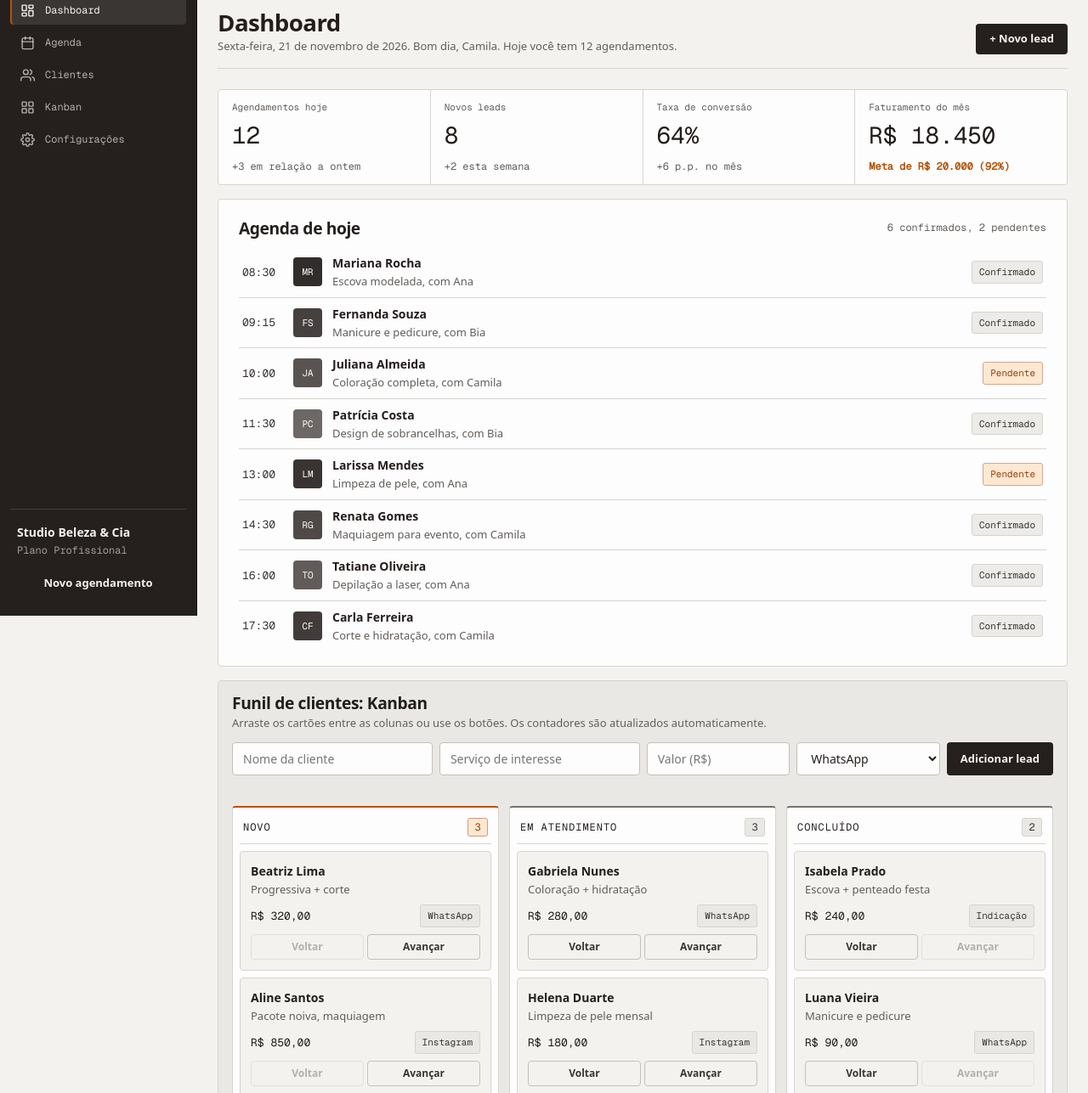
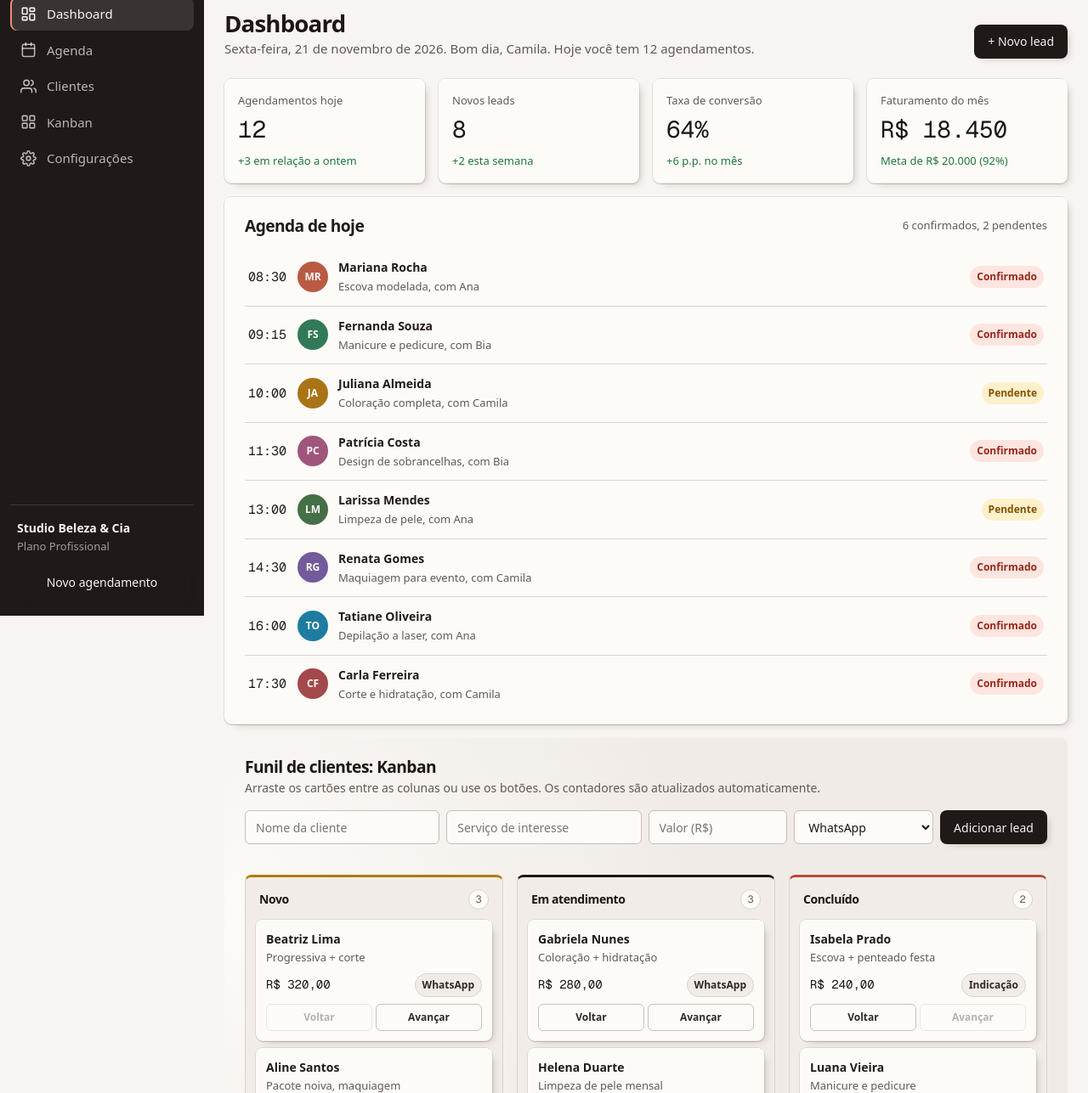
Before and after one commit to pedro-o-bueno/portfolio, a plain HTML site: page dashboard/index.html in a window 1280 px wide. Shown: the part 75-1362 px from the top of the page at 85% size. Drawn offline with nearby package versions, Linux system fonts and the light colour scheme; a web font is replaced by a local one.

Commit message:
revert(dashboard): restaura design anterior (rodada 1)

```diff
--- a/dashboard/base.css
+++ b/dashboard/base.css
@@ -17,7 +17,7 @@ button, input, select, textarea { font: inherit; }
 .container { width: 100%; max-width: var(--container); margin-inline: auto; padding-inline: var(--gutter); box-sizing: border-box; }
 .num, .figure, td.num { font-variant-numeric: tabular-nums; }
 .visually-hidden { position: absolute; width: 1px; height: 1px; overflow: hidden; clip-path: inset(50%); white-space: nowrap; }
-[data-slot] { position: relative; overflow: hidden; background: var(--color-paper-2, var(--color-paper)); }
+[data-slot] { position: relative; overflow: hidden; background: linear-gradient(160deg, var(--color-paper-2, var(--color-paper)), var(--color-paper-3, var(--color-paper))); }
 [data-slot] > img { position: absolute; inset: 0; width: 100%; height: 100%; object-fit: cover; z-index: 1; }
 [data-slot]:has(> img) > :not(img):not([data-keep]) { display: none !important; }
 @media (max-width: 60rem) { :root { --gutter: 24px; --section-gap-s: 80px; --section-gap: 96px; --section-gap-l: 120px; } }
--- a/dashboard/style.css
+++ b/dashboard/style.css
@@ -3,27 +3,24 @@
  * axes: light/grotesk-sans/warm · posture: restrained · contrast: pass · v2.0.0 */
 /* Hallmark · critique: P pass · H pass · E pass · S pass · R pass · V pass · weakest: board density, columns stack to one below 860px so cards stay readable */
 /* Hallmark · waivers: none */
-/* Round 2 redesign: operations console — flat warm gray #F5F4F0, ink, single ochre #B45309 used only for active states and key data. Dense, tabular, no shadows, no gradients. */
 :root {
-  --color-ok-bg: oklch(94% 0.004 80);
-  --color-wait: #92400E;
-  --color-wait-bg: oklch(95% 0.045 60);
-  --color-paid-bg: oklch(94% 0.004 80);
-  --color-paid-deep: oklch(32% 0.01 55);
-  --color-col-novo: #B45309;
-  --color-col-idle: oklch(55% 0.008 60);
-  --color-board-rule: oklch(18% 0.008 50);
-  --color-av-1: oklch(30% 0.008 55);
-  --color-av-2: oklch(38% 0.008 55);
-  --color-av-3: oklch(45% 0.008 55);
-  --color-av-4: oklch(52% 0.008 55);
-  --color-av-5: oklch(33% 0.008 55);
-  --color-av-6: oklch(41% 0.008 55);
-  --color-av-7: oklch(48% 0.008 55);
-  --color-av-8: oklch(36% 0.008 55);
-  --sidebar-w: 232px;
-  --content-max: 1240px;
-  --control-h: 36px;
+  --color-ok-bg: oklch(95% 0.05 150);
+  --color-wait: oklch(48% 0.13 80);
+  --color-wait-bg: oklch(96% 0.05 85);
+  --color-paid-bg: oklch(95% 0.04 30);
+  --color-paid-deep: oklch(45% 0.15 30);
+  --color-col-novo: oklch(62% 0.14 80);
+  --color-av-1: oklch(58% 0.13 35);
+  --color-av-2: oklch(52% 0.09 160);
+  --color-av-3: oklch(60% 0.12 75);
+  --color-av-4: oklch(55% 0.11 350);
+  --color-av-5: oklch(50% 0.08 145);
+  --color-av-6: oklch(52% 0.10 300);
+  --color-av-7: oklch(55% 0.10 230);
+  --color-av-8: oklch(52% 0.12 20);
+  --sidebar-w: 240px;
+  --content-max: 1180px;
+  --control-h: 40px;
 }
 
 * { box-sizing: border-box; margin: 0; padding: 0; }
@@ -31,7 +28,7 @@
 body {
   background: var(--color-paper);
   color: var(--color-ink);
-  font-size: 14px;
+  font-size: 15px;
   line-height: 1.5;
 }
 
@@ -53,27 +50,26 @@ input, select { font-size: 14px; }
   left: 0; top: 0; bottom: 0;
   height: 100vh;
   padding: var(--space-md) var(--space-sm);
-  border-right: 1px solid var(--color-board-rule);
 }
 
 .logo {
   display: flex;
   align-items: center;
   gap: var(--space-xs);
-  font-size: 18px;
+  font-size: 19px;
   font-weight: 600;
   color: var(--color-board-type);
   padding: var(--space-2xs) var(--space-xs) var(--space-md);
   letter-spacing: var(--tracking-display);
 }
 .logo-mark {
-  width: 34px; height: 34px;
+  width: 36px; height: 36px;
   background: var(--color-cotton);
   color: var(--color-print);
   border-radius: var(--radius-stock);
   display: grid; place-items: center;
   flex-shrink: 0;
-  border: 1px solid var(--color-rule);
+  box-shadow: var(--edge-stock);
 }
 
 .nav { display: flex; flex-direction: column; gap: var(--space-2xs); }
@@ -83,23 +79,21 @@ input, select { font-size: 14px; }
   gap: var(--space-sm);
   padding: var(--space-xs) var(--space-sm);
   border-radius: var(--radius-stock);
-  color: color-mix(in oklab, var(--color-board-type) 68%, transparent);
-  font-family: var(--font-outlier);
-  font-size: 12px;
-  font-weight: 400;
+  color: color-mix(in oklab, var(--color-board-type) 72%, transparent);
+  font-weight: 500;
   transition: background-color var(--dur-micro) var(--ease-out), color var(--dur-micro) var(--ease-out);
 }
-.nav-item svg { width: 17px; height: 17px; flex-shrink: 0; }
+.nav-item svg { width: 19px; height: 19px; flex-shrink: 0; }
 .nav-item:hover { background: color-mix(in oklab, var(--color-board-type) 8%, transparent); color: var(--color-board-type); }
 .nav-item.active {
-  background: color-mix(in oklab, var(--color-board-type) 10%, transparent);
+  background: color-mix(in oklab, var(--color-board-type) 12%, transparent);
   color: var(--color-board-type);
   box-shadow: inset 2px 0 0 var(--color-accent);
 }
 
 .sidebar-footer { margin-top: auto; padding: var(--space-md) var(--space-xs) var(--space-2xs); border-top: 1px solid color-mix(in oklab, var(--color-board-type) 14%, transparent); }
 .sidebar-business { font-weight: 600; color: var(--color-board-type); font-size: 14px; }
-.sidebar-plan { color: color-mix(in oklab, var(--color-board-type) 60%, transparent); font-size: 12px; font-family: var(--font-outlier); margin: var(--space-3xs) 0 var(--space-sm); }
+.sidebar-plan { color: color-mix(in oklab, var(--color-board-type) 60%, transparent); font-size: 13px; margin: var(--space-3xs) 0 var(--space-sm); }
 
 /* ---------- MAIN / TOPBAR ---------- */
 .main { flex: 1; min-width: 0; display: flex; flex-direction: column; margin-left: var(--sidebar-w); }
@@ -122,17 +116,17 @@ input, select { font-size: 14px; }
   align-items: center;
   gap: var(--space-xs);
   background: var(--color-paper-2);
-  border: 1px solid var(--color-rule-2);
+  border: 1px solid var(--color-rule);
   border-radius: var(--radius-input);
   padding: var(--space-xs) var(--space-sm);
 }
-.search svg { width: 16px; height: 16px; color: var(--color-muted); flex-shrink: 0; }
-.search input { border: 0; outline: 0; background: transparent; width: 100%; color: var(--color-ink); font-family: var(--font-outlier); font-size: 13px; }
+.search svg { width: 17px; height: 17px; color: var(--color-muted); flex-shrink: 0; }
+.search input { border: 0; outline: 0; background: transparent; width: 100%; color: var(--color-ink); }
 .topbar-right { margin-left: auto; display: flex; align-items: center; gap: var(--space-sm); }
 
 .icon-btn {
   position: relative;
-  width: 36px; height: 36px;
+  width: 38px; height: 38px;
   border: 1px solid var(--color-rule-2);
   border-radius: var(--radius-input);
   background: transparent;
@@ -140,27 +134,26 @@ input, select { font-size: 14px; }
   color: var(--color-muted);
   transition: background-color var(--dur-micro) var(--ease-out), color var(--dur-micro) var(--ease-out);
 }
-.icon-btn svg { width: 17px; height: 17px; }
+.icon-btn svg { width: 18px; height: 18px; }
 .icon-btn:hover { background: var(--color-paper-2); color: var(--color-ink); }
 
 .user-chip { display: flex; align-items: center; gap: var(--space-xs); }
 .avatar {
-  width: 36px; height: 36px;
-  border-radius: var(--radius-stock);
+  width: 38px; height: 38px;
+  border-radius: 50%;
   background: var(--color-board);
   color: var(--color-board-type);
-  font-family: var(--font-outlier);
-  font-weight: 400; font-size: 12px;
+  font-weight: 600; font-size: 13px;
   display: grid; place-items: center;
   flex-shrink: 0;
 }
 .user-info { line-height: 1.25; }
-.user-info strong { display: block; font-size: 13px; }
-.user-info small { color: var(--color-muted); font-size: 12px; font-family: var(--font-outlier); }
+.user-info strong { display: block; font-size: 14px; }
+.user-info small { color: var(--color-muted); font-size: 12px; }
 
 .menu-btn {
   display: none;
-  width: 36px; height: 36px;
+  width: 38px; height: 38px;
   border: 1px solid var(--color-rule-2);
   border-radius: var(--radius-input);
   background: transparent;
@@ -178,11 +171,9 @@ input, select { font-size: 14px; }
   justify-content: space-between;
   gap: var(--space-md);
   margin-bottom: var(--space-lg);
-  padding-bottom: var(--space-md);
-  border-bottom: 1px solid var(--color-rule);
 }
 .page-head h1 { font-size: var(--text-display); font-weight: var(--display-weight); }
-.page-sub { color: var(--color-muted); margin-top: var(--space-2xs); font-size: 13px; }
+.page-sub { color: var(--color-muted); margin-top: var(--space-2xs); }
 
 .btn {
   display: inline-flex;
@@ -192,39 +183,30 @@ input, select { font-size: 14px; }
   padding: 0 var(--space-md);
   border-radius: var(--radius-stock);
   border: 0;
-  font-size: 13px;
-  font-weight: 600;
-  transition: background-color var(--dur-short) var(--ease-out);
+  font-size: 14px;
+  font-weight: 500;
+  transition: transform var(--dur-short) var(--ease-out), background-color var(--dur-short) var(--ease-out), box-shadow var(--dur-short) var(--ease-out);
 }
-.btn-primary { background: var(--color-board); color: var(--color-board-type); }
-.btn-primary:hover { background: var(--color-ink-2); }
-.btn-primary:active { background: var(--color-ink); }
+.btn-primary { background: var(--color-board); color: var(--color-board-type); box-shadow: var(--cast-stock); }
+.btn-primary:hover { transform: translateY(-1px); box-shadow: var(--cast-stock-lift); }
+.btn-primary:active { transform: translateY(1px); }
 .btn-block { width: 100%; }
 
 /* ---------- STATS ---------- */
 .stats {
   display: grid;
   grid-template-columns: repeat(4, minmax(0, 1fr));
-  gap: 1px;
-  background: var(--color-rule);
-  border: 1px solid var(--color-rule);
-  border-radius: var(--radius-card);
-  overflow: hidden;
+  gap: var(--space-md);
   margin-bottom: var(--space-md);
 }
 .stat-card {
   background: var(--color-cotton);
   color: var(--color-print);
-  border-radius: 0;
-  padding: var(--space-sm) var(--space-md);
+  border-radius: var(--radius-card);
+  box-shadow: var(--edge-stock), var(--cast-stock);
+  padding: var(--space-md);
 }
-.stat-label {
-  display: block;
-  color: var(--color-muted);
-  font-family: var(--font-outlier);
-  font-size: 11px;
-  font-weight: 400;
-}
+.stat-label { display: block; color: var(--color-muted); font-size: 13px; font-weight: 500; }
 .stat-value {
   display: block;
   font-family: var(--font-outlier);
@@ -234,15 +216,14 @@ input, select { font-size: 14px; }
   color: var(--color-ink);
   margin: var(--space-2xs) 0 var(--space-2xs);
 }
-.stat-trend { font-size: 12px; color: var(--color-muted); font-weight: 500; font-family: var(--font-outlier); }
-.stat-card:nth-child(4) .stat-trend { color: var(--color-accent); font-weight: 600; }
+.stat-trend { font-size: 13px; color: var(--color-success); font-weight: 500; }
 
 /* ---------- CARDS / AGENDA ---------- */
 .card {
   background: var(--color-cotton);
   color: var(--color-print);
-  border: 1px solid var(--color-rule);
   border-radius: var(--radius-card);
+  box-shadow: var(--edge-stock), var(--cast-stock);
   padding: var(--space-lg);
   margin-bottom: var(--space-md);
 }
@@ -251,38 +232,34 @@ input, select { font-size: 14px; }
   align-items: flex-start;
   justify-content: space-between;
   gap: var(--space-sm);
-  margin-bottom: var(--space-sm);
+  margin-bottom: var(--space-md);
 }
 .card-head h2 { font-size: var(--text-section); font-weight: var(--display-weight); }
-.card-meta { color: var(--color-muted); font-size: 12px; font-family: var(--font-outlier); white-space: nowrap; }
-.card-sub { color: var(--color-muted); font-size: 13px; margin-top: var(--space-2xs); }
+.card-meta { color: var(--color-muted); font-size: 13px; white-space: nowrap; }
+.card-sub { color: var(--color-muted); font-size: 14px; margin-top: var(--space-2xs); }
 
 .appointments { list-style: none; }
 .appointment {
   display: flex;
   align-items: center;
   gap: var(--space-sm);
-  padding: var(--space-xs) var(--space-2xs);
+  padding: var(--space-sm) var(--space-2xs);
   border-bottom: 1px solid var(--color-rule);
 }
 .appointment:last-child { border-bottom: 0; padding-bottom: var(--space-3xs); }
-.appointment:hover { background: var(--color-paper-2); }
 .appt-time {
   font-family: var(--font-outlier);
   font-weight: 400;
   font-variant-numeric: tabular-nums;
-  font-size: 13px;
-  color: var(--color-ink-2);
-  width: 48px;
+  width: 46px;
   flex-shrink: 0;
 }
 .appt-avatar {
-  width: 34px; height: 34px;
-  border-radius: var(--radius-stock);
+  width: 36px; height: 36px;
+  border-radius: 50%;
   background: var(--av, var(--color-board));
   color: var(--color-cotton);
-  font-family: var(--font-outlier);
-  font-size: 11px; font-weight: 400;
+  font-size: 12px; font-weight: 600;
   display: grid; place-items: center;
   flex-shrink: 0;
 }
@@ -291,23 +268,21 @@ input, select { font-size: 14px; }
 .appt-info small { color: var(--color-muted); font-size: 13px; }
 
 .badge {
-  font-family: var(--font-outlier);
-  font-size: 11px;
-  font-weight: 400;
+  font-size: 12px;
+  font-weight: 600;
   padding: var(--space-2xs) var(--space-xs);
   border-radius: var(--radius-pill);
-  border: 1px solid var(--color-rule);
   white-space: nowrap;
 }
 .badge.confirmed { background: var(--color-paid-bg); color: var(--color-paid-deep); }
-.badge.pending { background: var(--color-wait-bg); color: var(--color-wait); border-color: color-mix(in oklab, var(--color-accent) 35%, var(--color-rule)); }
+.badge.pending { background: var(--color-wait-bg); color: var(--color-wait); }
 
 /* ---------- KANBAN ---------- */
 .kanban-section {
-  background-color: var(--color-paper-2);
-  border: 1px solid var(--color-rule);
+  background-color: var(--color-desk);
+  background-image: radial-gradient(90% 120% at 0% 30%, var(--color-cotton), transparent 62%);
   border-radius: var(--radius-card);
-  padding: var(--space-md);
+  padding: var(--space-lg);
   margin-bottom: var(--space-md);
 }
 .add-lead {
@@ -331,40 +306,34 @@ input, select { font-size: 14px; }
 .kanban {
   display: grid;
   grid-template-columns: repeat(3, minmax(0, 1fr));
-  gap: var(--space-sm);
+  gap: var(--space-md);
   align-items: start;
 }
 .kanban-col {
-  background: var(--color-cotton);
+  background: var(--color-paper-2);
   border: 1px solid var(--color-rule);
-  border-top: 2px solid var(--col-accent, var(--color-rule-2));
+  border-top: 3px solid var(--col-accent, var(--color-ink));
   border-radius: var(--radius-card);
-  padding: var(--space-xs);
+  padding: var(--space-sm);
   min-height: 200px;
 }
 .kanban-col[data-col="novo"] { --col-accent: var(--color-col-novo); }
-.kanban-col[data-col="atendimento"] { --col-accent: var(--color-col-idle); }
-.kanban-col[data-col="concluido"] { --col-accent: var(--color-col-idle); }
-.kanban-col-head { display: flex; align-items: center; gap: var(--space-xs); padding: var(--space-2xs) var(--space-2xs) var(--space-xs); border-bottom: 1px solid var(--color-rule); margin-bottom: var(--space-xs); }
-.kanban-col-head h3 { font-family: var(--font-outlier); font-size: 12px; font-weight: 400; text-transform: uppercase; letter-spacing: 0.08em; }
+.kanban-col[data-col="atendimento"] { --col-accent: var(--color-ink); }
+.kanban-col[data-col="concluido"] { --col-accent: var(--color-paid); }
+.kanban-col-head { display: flex; align-items: center; gap: var(--space-xs); padding: var(--space-3xs) var(--space-2xs) var(--space-sm); }
+.kanban-col-head h3 { font-size: 14px; font-weight: 600; }
 .col-count {
   margin-left: auto;
-  background: var(--color-paper-2);
+  background: var(--color-cotton);
   border: 1px solid var(--color-rule);
-  color: var(--color-ink-2);
+  color: var(--color-muted);
   font-family: var(--font-outlier);
   font-size: 12px;
   font-weight: 400;
-  font-variant-numeric: tabular-nums;
-  min-width: 24px; height: 22px;
+  min-width: 24px; height: 24px;
   border-radius: var(--radius-pill);
   display: grid; place-items: center;
   padding: 0 var(--space-2xs);
-}
-.kanban-col[data-col="novo"] .col-count {
-  color: var(--color-accent-2);
-  border-color: color-mix(in oklab, var(--color-accent) 45%, var(--color-rule));
-  background: var(--color-wait-bg);
 }
 .kanban-list { display: flex; flex-direction: column; gap: var(--space-xs); min-height: 60px; }
 .kanban-list.drag-over {
@@ -374,24 +343,23 @@ input, select { font-size: 14px; }
 }
 
 .kanban-card {
-  background: var(--color-paper);
+  background: var(--color-cotton);
   color: var(--color-print);
-  border: 1px solid var(--color-rule);
   border-radius: var(--radius-stock);
+  box-shadow: var(--edge-stock), var(--cast-stock);
   padding: var(--space-sm);
   cursor: grab;
-  transition: border-color var(--dur-micro) var(--ease-out), opacity var(--dur-micro) var(--ease-out);
+  transition: transform var(--dur-micro) var(--ease-out), box-shadow var(--dur-micro) var(--ease-out), opacity var(--dur-micro) var(--ease-out);
 }
-.kanban-card:hover { border-color: var(--color-ink-2); }
+.kanban-card:hover { transform: translateY(-1px); box-shadow: var(--edge-stock), var(--cast-stock-lift); }
 .kanban-card:active { cursor: grabbing; }
 .kanban-card.dragging { opacity: .45; }
 .kanban-card strong { display: block; font-size: 14px; }
 .kanban-card .card-service { color: var(--color-muted); font-size: 13px; display: block; margin: var(--space-3xs) 0 var(--space-xs); }
 .card-meta-row { display: flex; align-items: center; justify-content: space-between; gap: var(--space-xs); }
-.card-value { font-family: var(--font-outlier); font-weight: 400; color: var(--color-ink); font-size: 13px; font-variant-numeric: tabular-nums; }
+.card-value { font-family: var(--font-outlier); font-weight: 400; color: var(--color-ink); font-size: 14px; }
 .card-source {
-  font-family: var(--font-outlier);
-  font-size: 11px; font-weight: 400;
+  font-size: 12px; font-weight: 600;
   background: var(--color-paper-2);
   border: 1px solid var(--color-rule);
   color: var(--color-ink-2);
@@ -401,7 +369,7 @@ input, select { font-size: 14px; }
 .card-actions { display: flex; gap: var(--space-2xs); margin-top: var(--space-xs); }
 .move-btn {
   flex: 1;
-  min-height: 30px;
+  min-height: 32px;
   padding: var(--space-2xs) var(--space-2xs);
   font-size: 12px;
   font-weight: 600;
@@ -415,7 +383,7 @@ input, select { font-size: 14px; }
 .move-btn:disabled { opacity: .35; cursor: not-allowed; }
 
 .empty-note { color: var(--color-muted); font-size: 13px; text-align: center; padding: var(--space-sm) var(--space-2xs); }
-.demo-note { color: var(--color-muted); font-size: 12px; font-family: var(--font-outlier); text-align: center; margin: var(--space-xs) 0 var(--space-2xs); }
+.demo-note { color: var(--color-muted); font-size: 13px; text-align: center; margin: var(--space-xs) 0 var(--space-2xs); }
 
 /* ---------- RESPONSIVE ---------- */
 @media (max-width: 1080px) {
@@ -430,8 +398,7 @@ input, select { font-size: 14px; }
     z-index: var(--z-modal);
     transform: translateX(-100%);
     transition: transform var(--dur-short) var(--ease-out);
-    box-shadow: none;
-    border-right: 1px solid var(--color-rule-2);
+    box-shadow: var(--cast-stock-lift);
   }
   .sidebar.open { transform: translateX(0); }
   .main { margin-left: 0; }
--- a/dashboard/tokens.css
+++ b/dashboard/tokens.css
@@ -5,23 +5,23 @@
   --text-display-s: 1.44rem; --text-display: 1.728rem; --text-section: 1.2rem; --text-title: 1rem; --text-lead: 1rem;
   --ease-out: cubic-bezier(0.16, 1, 0.3, 1); --ease-in: cubic-bezier(0.7, 0, 0.84, 0); --ease-in-out: cubic-bezier(0.65, 0, 0.35, 1);
   --dur-micro: 120ms; --dur-short: 220ms; --dur-long: 420ms;
-  --color-error: oklch(52% 0.19 27); --color-success: oklch(40% 0.01 60);
+  --color-error: oklch(52% 0.19 27); --color-success: oklch(50% 0.12 150);
   --container: 1440px; --gutter: 64px; --gap-columns: 32px; --section-gap-s: 120px; --section-gap: 144px; --section-gap-l: 176px;
   --z-base: 1; --z-raised: 10; --z-dropdown: 100; --z-sticky: 200; --z-sticky-nav: 300; --z-modal: 400; --z-toast: 500; --z-tooltip: 600;
-  --color-paper: oklch(96.2% 0.005 85); --color-paper-2: oklch(93.2% 0.005 80); --color-paper-3: oklch(90% 0.006 80);
-  --color-ink: oklch(24% 0.008 50); --color-ink-2: oklch(33% 0.008 55); --color-muted: oklch(48% 0.008 60);
-  --color-rule: oklch(87% 0.006 80); --color-rule-2: oklch(81% 0.007 80);
-  --color-accent: #B45309; --color-accent-ink: oklch(99.5% 0.001 90); --color-accent-2: #92400E; --color-focus: #B45309;
-  --color-cotton: oklch(99.5% 0.001 90); --color-desk: oklch(93.2% 0.005 80); --color-print: oklch(24% 0.008 50);
-  --color-board: oklch(25% 0.009 50); --color-board-type: oklch(96.2% 0.005 85); --color-paid: oklch(40% 0.01 60);
+  --color-paper: oklch(97% 0.006 55); --color-paper-2: oklch(94.5% 0.007 55); --color-paper-3: oklch(91.5% 0.009 55);
+  --color-ink: oklch(21% 0.012 38); --color-ink-2: oklch(29% 0.013 40); --color-muted: oklch(47% 0.013 45);
+  --color-rule: oklch(87% 0.009 55); --color-rule-2: oklch(81% 0.011 55);
+  --color-accent: oklch(74% 0.125 30); --color-accent-ink: oklch(21% 0.012 38); --color-accent-2: oklch(54% 0.165 29); --color-focus: oklch(54% 0.17 30);
+  --color-cotton: oklch(98.8% 0.0045 80); --color-desk: oklch(94.3% 0.008 64); --color-print: oklch(23% 0.012 38);
+  --color-board: oklch(22% 0.011 40); --color-board-type: oklch(96.5% 0.006 70); --color-paid: oklch(55.5% 0.15 33);
   --tex-cotton: url("cotton.svg"); --tex-desk: url("felt.svg");
   --shade: 32% 0.03 50; --lit: 100% 0.005 80; --deep: 7% 0.01 40;
   --font-display: "General Sans", ui-sans-serif, system-ui, sans-serif; --font-body: var(--font-display);
   --font-outlier: "Geist Mono", ui-monospace, monospace;
-  --radius-card: 4px; --radius-input: 4px; --radius-pill: 3px; --radius-stock: 4px; --rule-hair: 1px;
-  --shadow-card: none;
-  --edge-stock: 0 0 0 1px var(--color-rule);
-  --cast-stock: none; --cast-stock-lift: none;
-  --press-groove: inset 0 1px 2px oklch(var(--shade) / 0.12);
-  --tracking-display: -0.02em; --display-weight: 600;
+  --radius-card: 8px; --radius-input: 6px; --radius-pill: 999px; --radius-stock: 8px; --rule-hair: 1px;
+  --shadow-card: 0 1px 2px oklch(20% 0.01 35 / 0.05);
+  --edge-stock: inset 0 1px 0 oklch(var(--lit) / 0.9), inset 0 -1px 0 oklch(var(--shade) / 0.07), 0 0 0 0.5px oklch(var(--shade) / 0.22), 0 1px 0 oklch(var(--shade) / 0.12);
+  --cast-stock: 6px 5px 10px -6px oklch(var(--shade) / 0.3); --cast-stock-lift: 12px 10px 18px -8px oklch(var(--shade) / 0.3);
+  --press-groove: inset 1px 1.5px 2px oklch(var(--shade) / 0.16), inset -1px -1px 0 oklch(var(--lit) / 0.9), 0 0 0 0.5px oklch(var(--shade) / 0.2);
+  --tracking-display: -0.03em; --display-weight: 600;
 }
```
